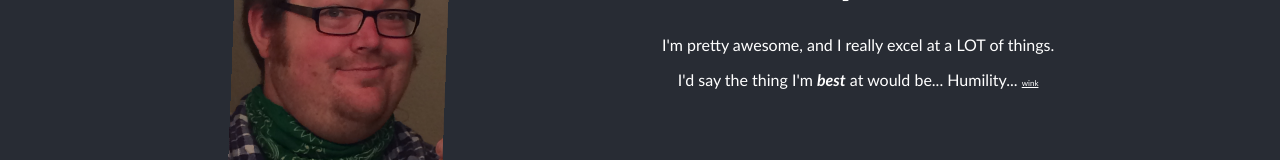
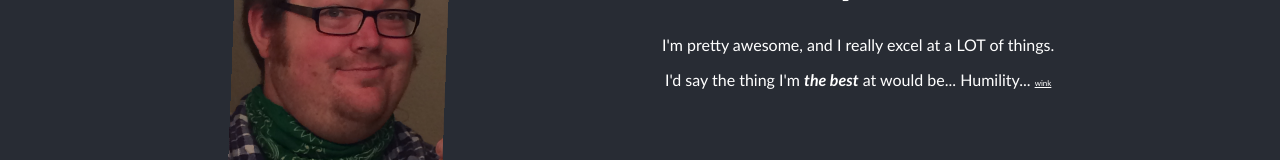
Before and after one commit to caclowers/homepage, a React (Create React App) app: page / in a window 1280 px wide. Shown: the part 207-367 px from the top of the page. Built offline with nearby package versions, Linux system fonts and the light colour scheme.

Commit message:
changed index.js viewport..-shrink-to-fit- to yes

```diff
--- a/public/index.html
+++ b/public/index.html
@@ -3,7 +3,7 @@
   <head>
     <meta charset="utf-8">
     <link rel="shortcut icon" href="%PUBLIC_URL%/favicon6.png">
-    <meta name="viewport" content="width=device-width, initial-scale=1, shrink-to-fit=no">
+    <meta name="viewport" content="width=device-width, initial-scale=1, shrink-to-fit=yes">
     <meta name="theme-color" content="#000000">
     <link rel="manifest" href="%PUBLIC_URL%/manifest.json">
     <title>Casey A. Clowers</title>
--- a/src/components/Header/Header.js
+++ b/src/components/Header/Header.js
@@ -21,7 +21,7 @@
               I'm pretty awesome, and I really excel at a LOT of things.
           </p>
             <p>
-              I'd say the thing I'm <b><em>best</em></b> at would be... Humility...&nbsp;
+              I'd say the thing I'm <b><em>the best</em></b> at would be... Humility...&nbsp;
               <span style={{ fontSize: 8 }}>
                 <a target="_blank" rel="noopener noreferrer" href="https://en.wikipedia.org/wiki/Self-hatred#Self-deprecation">
                   wink
```
